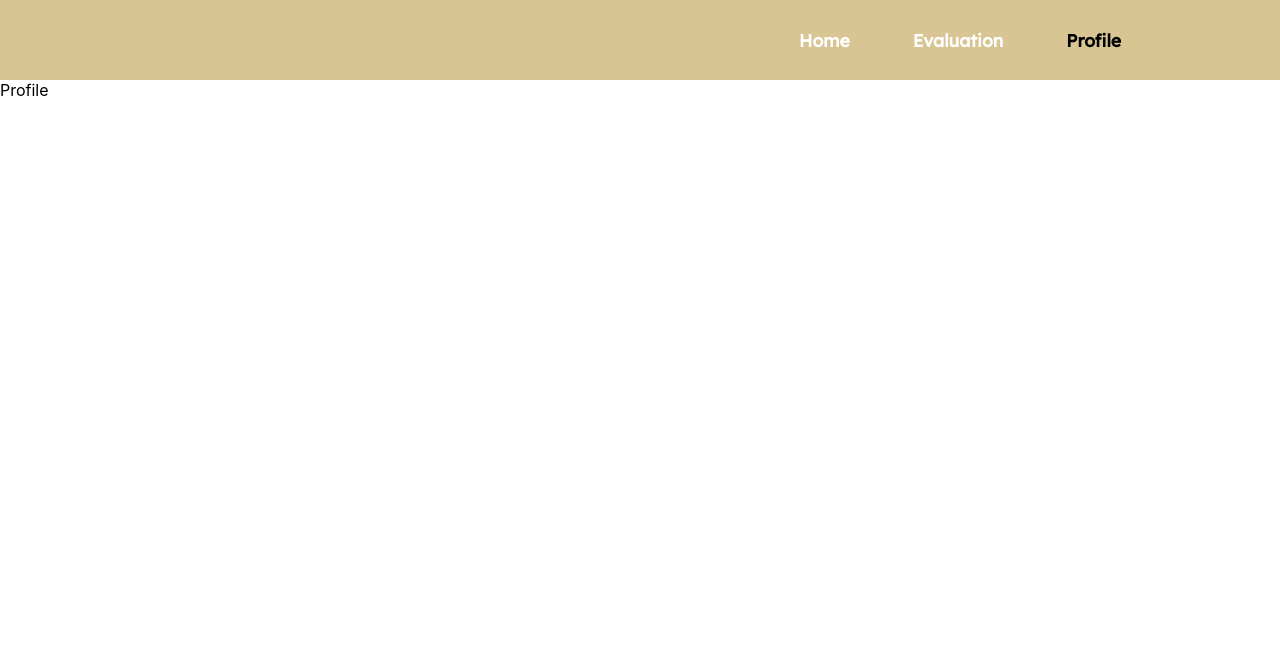
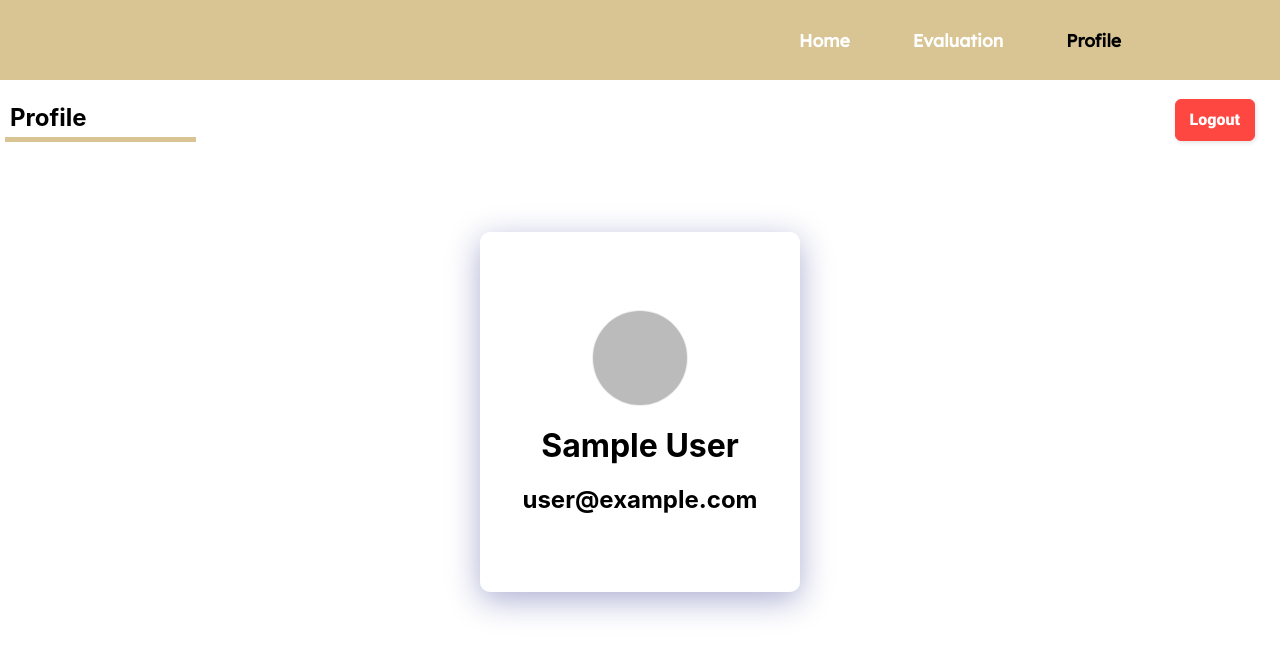
Before and after one commit to j3rintom/mock-interviewer, a React (Create React App) app in the folder client/: page /profile in a window 1280 px wide. Shown: the top 654 px of the page. Built offline with nearby package versions, Linux system fonts and the light colour scheme; no server answers; sample sign-in values are in the browser's storage; a web font is replaced by a local one.

Commit message:
started profile page

```diff
--- a/client/src/components/InterviewCard/InterviewCard.css
+++ b/client/src/components/InterviewCard/InterviewCard.css
@@ -31,6 +31,7 @@
     color: white;
     padding: 4px;
     text-align: center;
+
 }
 
 .interview-card a:hover{
--- a/client/src/firebase/Protected.js
+++ b/client/src/firebase/Protected.js
@@ -4,7 +4,7 @@ import { Navigate } from 'react-router-dom'
 const Protected = ({children}) => {
     const {user}  = UserAuth()
     if(!user){
-        return <Navigate to="/login" />;
+        return <Navigate to="/" />;
     }
   return (
     children
--- a/client/src/pages/Home/Home.css
+++ b/client/src/pages/Home/Home.css
@@ -59,6 +59,9 @@
     border: 1px solid rgba( 255, 255, 255, 0.18 );
     font-weight: 500;
 }
+.search-interview select:hover{
+    cursor: pointer;
+}
 .search-interview button{
     min-width: 15%;
     width: max-content;
--- a/client/src/pages/Profile/Profile.css
+++ b/client/src/pages/Profile/Profile.css
@@ -0,0 +1,84 @@
+.profile-container{
+    width: 100vw;
+    height: 90vh;
+    /* height: max-content; */
+    display: flex;
+    flex-direction: column;
+    align-items: center;
+    gap: 10%;
+}
+.logout-container{
+    width: 100vw;
+    display: flex;
+    align-items: center;
+    justify-content:space-between;
+    height: 10vh;
+    padding: 5px;
+}
+.logout-container button{
+    margin: 20px;
+}
+
+.logout-container h2{
+  width: 15%;
+  font-weight: 700;
+  border-bottom: 5px solid #d8c593;
+  padding: 5px;
+}
+/* CSS */
+.button-24 {
+  background: #FF4742;
+  border: 1px solid #FF4742;
+  border-radius: 6px;
+  box-shadow: rgba(0, 0, 0, 0.1) 1px 2px 4px;
+  box-sizing: border-box;
+  color: #FFFFFF;
+  cursor: pointer;
+  display: inline-block;
+  font-family: nunito,roboto,proxima-nova,"proxima nova",sans-serif;
+  font-size: 16px;
+  font-weight: 800;
+  line-height: 16px;
+  min-height: 40px;
+  outline: 0;
+  padding: 12px 14px;
+  text-align: center;
+  text-rendering: geometricprecision;
+  text-transform: none;
+  user-select: none;
+  -webkit-user-select: none;
+  touch-action: manipulation;
+  vertical-align: middle;
+}
+
+.button-24:hover,
+.button-24:active {
+  background-color: initial;
+  background-position: 0 0;
+  color: #FF4742;
+}
+
+.button-24:active {
+  opacity: .5;
+}
+.user-info{
+  width: 25%;
+  height: 50%;
+  display: flex;
+  flex-direction: column;
+  align-items: center;
+  background: rgba( 255, 255, 255, 0.25 );
+  box-shadow: 0 8px 32px 0 rgba( 31, 38, 135, 0.37 );
+  backdrop-filter: blur( 4px );
+  -webkit-backdrop-filter: blur( 4px );
+  border-radius: 10px;
+  border: 1px solid rgba( 255, 255, 255, 0.18 );
+  justify-content: center;
+  gap: 20px;
+}
+.user-info img{
+  width: 30%;
+  height: auto;
+  border-radius: 50% 50%;
+  border: 1px solid #EFEBE9;
+}
--- a/client/src/pages/Profile/Profile.js
+++ b/client/src/pages/Profile/Profile.js
@@ -1,12 +1,39 @@
-import React from 'react'
+import React,{useEffect} from 'react'
+
 import Navbar2 from '../../components/Navbar2/Navbar2'
 import "./Profile.css"
+import { UserAuth} from '../../context/AuthContext';
+import {  useNavigate } from 'react-router-dom'
 const Profile = () => {
+  const navigate = useNavigate()
+    const {logout,user}  = UserAuth()
+  const handleLogout = async ()=>{
+      try {
+        await logout();
+    } catch (error) {
+        console.log(error);
+    }
+  }
+  useEffect(()=>{
+    if(user == null){
+        navigate('/')
+    }
+},[user])
   return (
-    <div>
-        <Navbar2 />
-      Profile
-    </div>
+    <>
+      <Navbar2 />
+      <div className="profile-container">
+        <div className='logout-container'>
+        <h2>Profile</h2>
+          <button className="button-24"  onClick={handleLogout}>Logout</button>
+        </div>
+        <div className='user-info'>
+        <img alt={user.displayName} src={user.photoURL} />
+          <h1>{user.displayName}</h1>
+          <h2>{user.email}</h2>
+        </div>
+      </div>
+    </>
   )
 }
 
```
Also changed, not shown: 1 other file (tests, documents, lock files or other folders).
